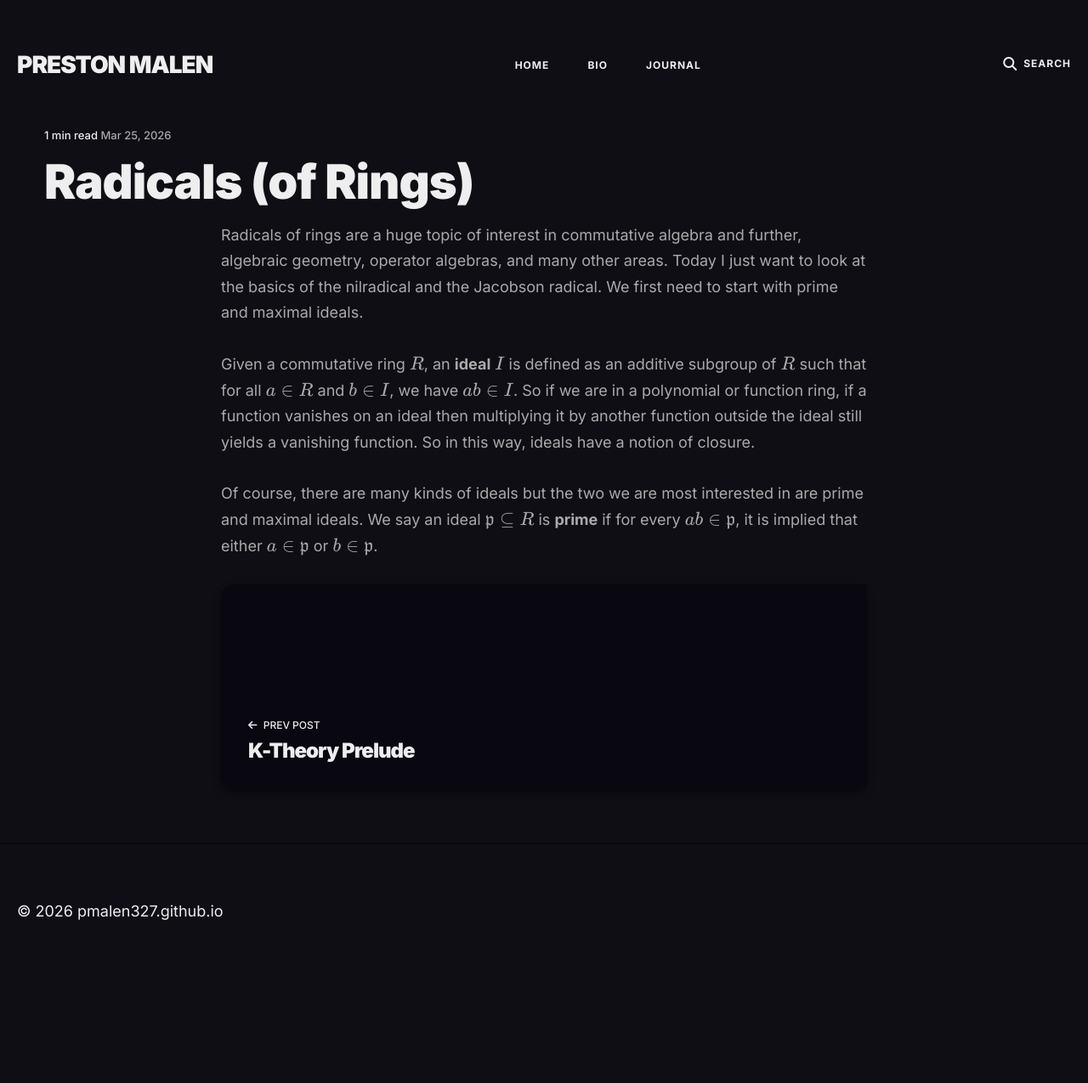
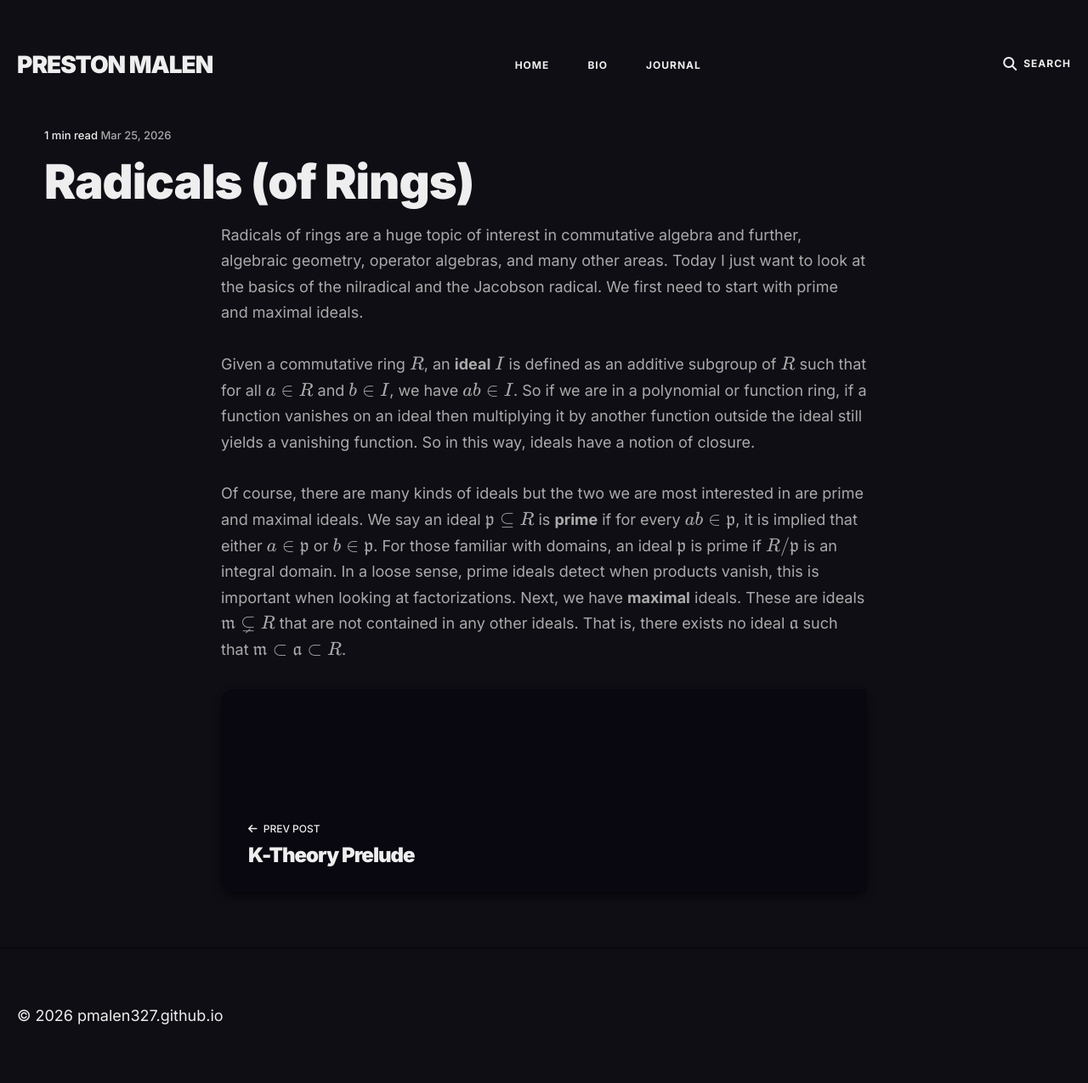
Before and after one commit to pmalen327/pmalen327.github.io, a Jekyll site: the page built from _posts/2026-03-25-Radicals.html, in a window 1280 px wide. Shown: the whole page at 85% size. Built offline with Jekyll 4.4.1, drawn with Linux system fonts in a browser that asks for light colours; before the commit the page ends 1153 px from its top, so only the background shows below that.

Commit message:
quick push

```diff
--- a/_posts/2026-03-25-Radicals.html
+++ b/_posts/2026-03-25-Radicals.html
@@ -25,7 +25,12 @@ description: ""
     Of course, there are many kinds of ideals but the two we are most interested in
     are prime and maximal ideals. We say an ideal $\mathfrak{p} \subseteq R$ is
     <b>prime</b> if for every $ab \in \mathfrak{p}$, it is implied that either $a \in \mathfrak{p}$
-    or $b \in \mathfrak{p}$.
+    or $b \in \mathfrak{p}$. For those familiar with domains, an ideal $\mathfrak{p}$
+    is prime if $R/\mathfrak{p}$ is an integral domain. In a loose sense, prime
+    ideals detect when products vanish, this is important when looking at factorizations.
+    Next, we have <b>maximal</b> ideals. These are ideals $\mathfrak{m} \subsetneq R$
+    that are not contained in any other ideals. That is, there exists no ideal $\mathfrak{a}$
+    such that $\mathfrak{m} \subset \mathfrak{a} \subset R$.
 </p>
 
 
```
